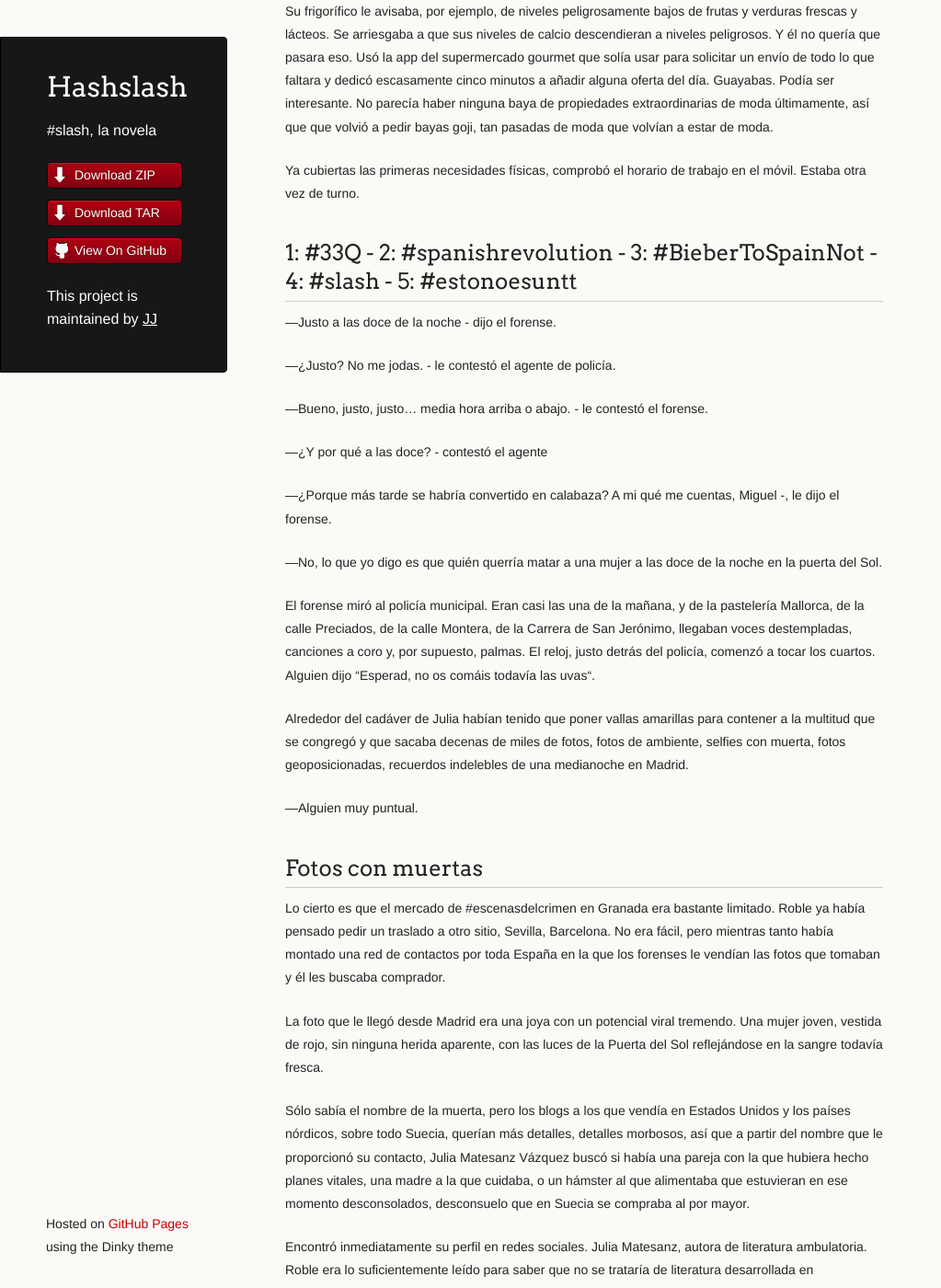
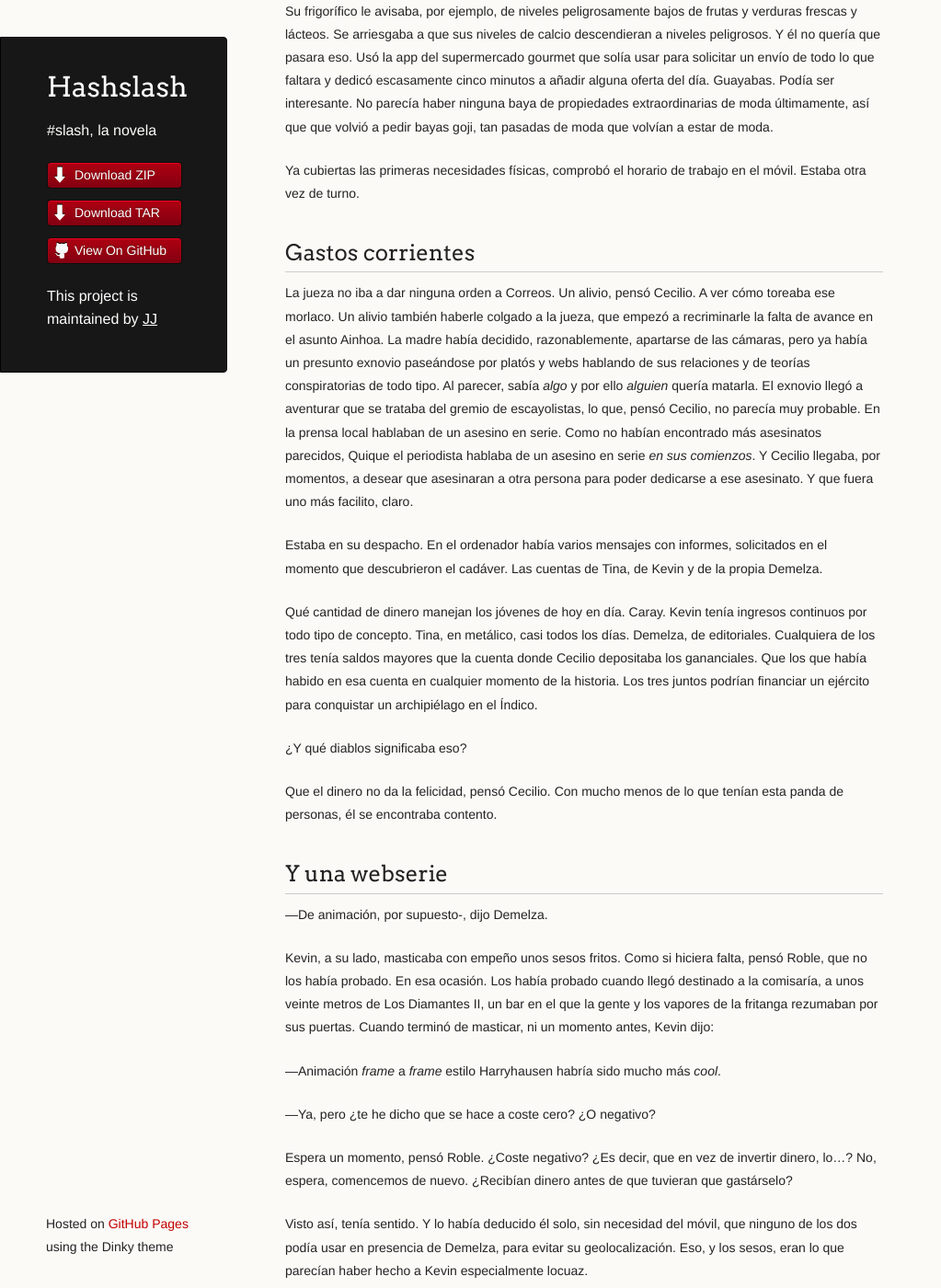
Before and after one commit to JJ/HashSlash, a Jekyll site: the page built from texto/HashSlash.md, in a window 1280 px wide and 1400 px high, scrolled down 78026 px. Shown: the whole window at 92% size, without its empty margins (0-1023 px from the left). Built offline with Jekyll 4.4.1, drawn with Linux system fonts in a browser that asks for light colours.

Commit message:
Sync texto/HashSlash.md from master to gh-pages

```diff
--- a/texto/HashSlash.md
+++ b/texto/HashSlash.md
@@ -3857,6 +3857,37 @@ estar de moda.
 Ya cubiertas las primeras necesidades físicas, comprobó el horario de trabajo en
 el móvil. Estaba otra vez de turno.
 
+
+## Gastos corrientes
+
+La jueza no iba a dar ninguna orden a Correos. Un alivio, pensó Cecilio. A ver cómo toreaba ese morlaco. Un alivio también haberle colgado a la jueza, que empezó a recriminarle la falta de avance en el asunto Ainhoa. La madre había decidido, razonablemente, apartarse de las cámaras, pero ya había un presunto exnovio paseándose por platós y webs hablando de sus relaciones y de teorías conspiratorias de todo tipo. Al parecer, sabía *algo* y por ello *alguien* quería matarla. El exnovio llegó a aventurar que se trataba del gremio de escayolistas, lo que, pensó Cecilio, no parecía muy probable. En la prensa local hablaban de un asesino en serie. Como no habían encontrado más asesinatos parecidos, Quique el periodista hablaba de un asesino en serie *en sus comienzos*. Y Cecilio llegaba, por momentos, a desear que asesinaran a otra persona para poder dedicarse a ese asesinato. Y que fuera uno más facilito, claro.
+
+Estaba en su despacho. En el ordenador había varios mensajes con informes, solicitados en el momento que descubrieron el cadáver. Las cuentas de Tina, de Kevin y de la propia Demelza.
+
+Qué cantidad de dinero manejan los jóvenes de hoy en día. Caray. Kevin tenía ingresos continuos por todo tipo de concepto. Tina, en metálico, casi todos los días. Demelza, de editoriales. Cualquiera de los tres tenía saldos mayores que la cuenta donde Cecilio depositaba los gananciales. Que los que había habido en esa cuenta en cualquier momento de la historia. Los tres juntos podrían financiar un ejército para conquistar un archipiélago en el Índico.
+
+¿Y qué diablos significaba eso?
+
+Que el dinero no da la felicidad, pensó Cecilio. Con mucho menos de lo que tenían esta panda de personas, él se encontraba contento.
+
+## Y una webserie
+
+—De animación, por supuesto-, dijo Demelza.
+
+Kevin, a su lado, masticaba con empeño unos sesos fritos. Como si hiciera falta, pensó Roble, que no los había probado. En esa ocasión. Los había probado cuando llegó destinado a la comisaría, a unos veinte metros de Los Diamantes II, un bar en el que la gente y los vapores de la fritanga rezumaban por sus puertas. Cuando terminó de masticar, ni un momento antes, Kevin dijo:
+
+—Animación *frame* a *frame* estilo Harryhausen habría sido mucho más *cool*.
+
+—Ya, pero ¿te he dicho que se hace a coste cero? ¿O negativo?
+
+Espera un momento, pensó Roble. ¿Coste negativo? ¿Es decir, que en vez de invertir dinero, lo...? No, espera, comencemos de nuevo. ¿Recibían dinero antes de que tuvieran que gastárselo?
+
+Visto así, tenía sentido. Y lo había deducido él solo, sin necesidad
+del móvil, que ninguno de los dos podía usar en presencia de Demelza,
+para evitar su geolocalización. Eso, y los sesos, eran lo que parecían
+haber hecho a Kevin especialmente locuaz.
+
+
 1: #33Q - 2: #spanishrevolution - 3: #BieberToSpainNot - 4: #slash - 5: #estonoesuntt
 ---
 
```
